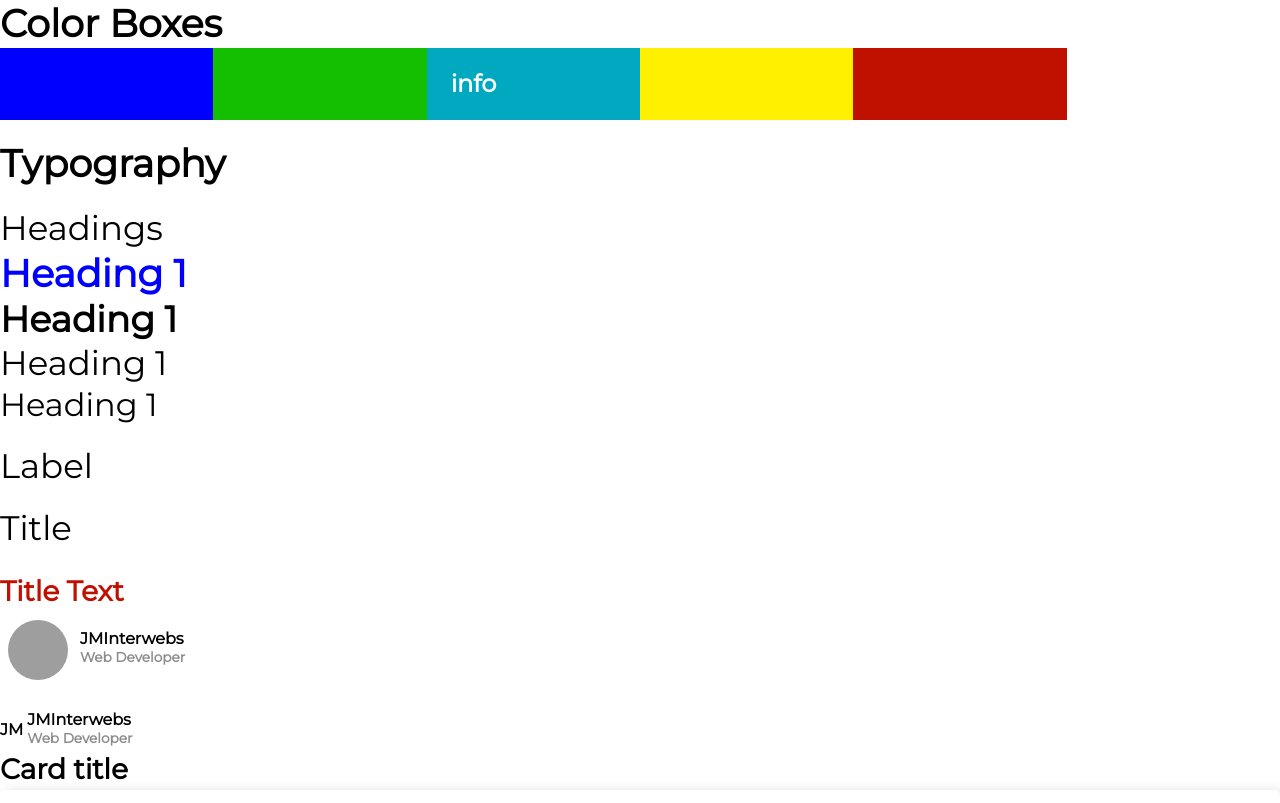
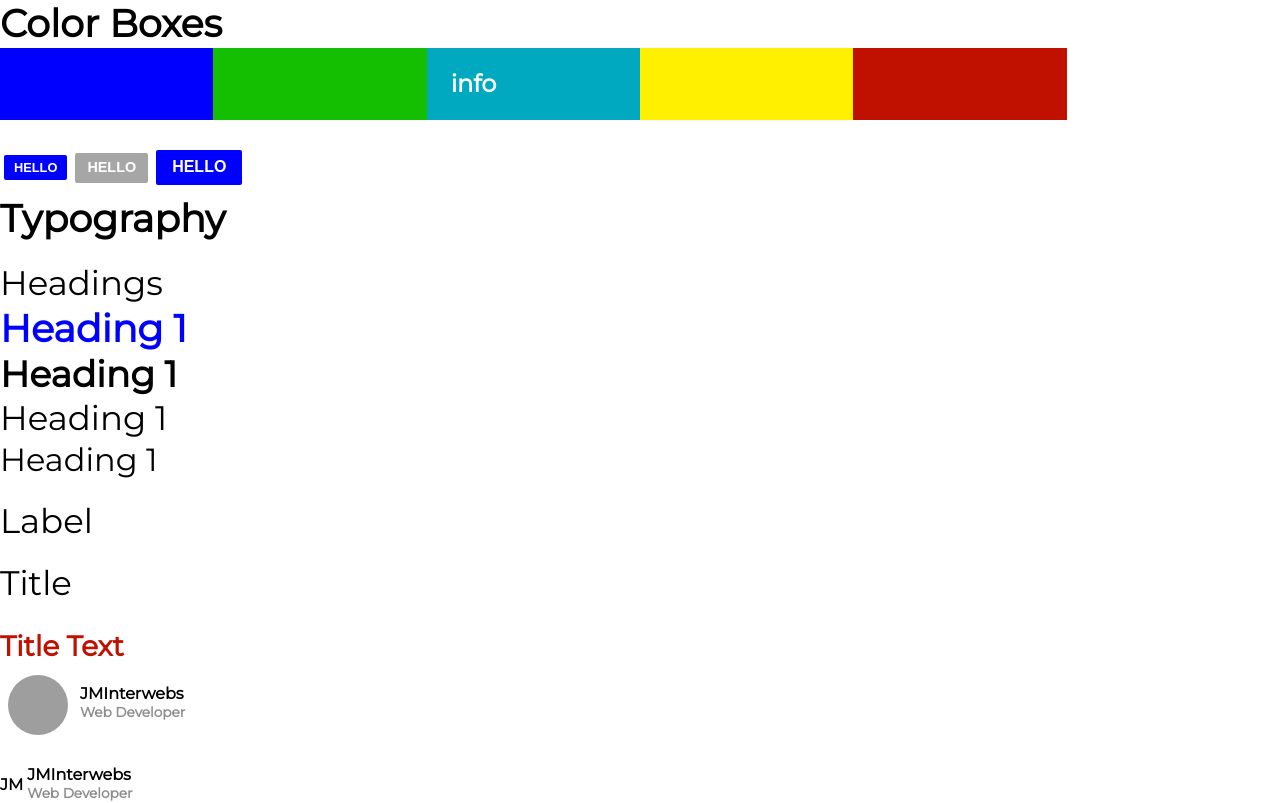
Before and after one commit to jminterwebs/jmdesign, a React (Create React App) app: page / in a window 1280 px wide. Shown: the top 803 px of the page. Built offline with nearby package versions, Linux system fonts and the light colour scheme; grey boxes are pictures that could not be loaded; a web font is replaced by a local one.

Commit message:
added button

```diff
--- a/src/components/App.js
+++ b/src/components/App.js
@@ -5,6 +5,7 @@ import Heading from 'components/typography/Heading';
 import Label from 'components/typography/Label';
 import Title from 'components/typography/Title';
 
+import Button from 'components/button/Button';
 import Avatar from 'components/avatar/Avatar';
 import Card from 'components/card/Card';
 import Badge from 'components/badge/Badge';
@@ -45,6 +46,20 @@ export default function App() {
           <Label text="default" labelColor="white" />
         </div>
       </div>
+      <br />
+
+      <Button size="small" label="badge" type="primary" text="Hello" />
+
+      <Button
+        size="medium"
+        label="badge"
+        type="button"
+        buttonType="submit"
+        text="Hello"
+      />
+
+      <Button size="large" label="badge" type="primary" text="Hello" />
+
       <br />
       <Heading text="Typography" size="x-large" />
       <br />
--- /dev/null
+++ b/src/components/button/Button.js
@@ -0,0 +1,37 @@
+import React from 'react';
+import PropTypes from 'prop-types';
+
+import './button.scss';
+
+export default function Button(props) {
+  const { size, type, outlined, buttonType, text, onClick } = props;
+
+  const buttonOutlined = outlined ? `${type}-outlined` : '';
+
+  return (
+    <button
+      onClick={onClick}
+      // eslint-disable-next-line react/button-has-type
+      type={buttonType}
+      className={`button-style ${type}
+      button-${size} ${buttonOutlined}`}>
+      {text}
+    </button>
+  );
+}
+
+Button.propTypes = {
+  size: PropTypes.string,
+  type: PropTypes.string,
+  buttonType: PropTypes.string,
+  outlined: PropTypes.bool,
+  text: PropTypes.string.isRequired,
+  onClick: PropTypes.func.isRequired
+};
+
+Button.defaultProps = {
+  size: 'medium',
+  type: 'button',
+  buttonType: 'button',
+  outlined: false
+};
--- /dev/null
+++ b/src/components/button/button.scss
@@ -0,0 +1,31 @@
+@import '../../styles/scss/colors.scss';
+
+.button-style {
+  font-size: 0.8871em;
+  text-transform: uppercase;
+  font-weight: 700;
+  line-height: 1.35em;
+  margin: 10px 4px;
+  border: none;
+  display: inline-flex;
+  align-items: center;
+  border-radius: 2px;
+}
+
+.button-small {
+  font-size: 0.8em;
+  padding: 0px 10px;
+  height: 25px;
+}
+
+.button-medium {
+  font-size: 0.9em;
+  padding: 0px 12px;
+  height: 30px;
+}
+
+.button-large {
+  font-size: 1em;
+  padding: 0px 16px;
+  height: 35px;
+}
--- a/src/styles/scss/_colors.scss
+++ b/src/styles/scss/_colors.scss
@@ -35,3 +35,7 @@ $dark-light-color: #8c8c8c;
 $light-color: #ffffff;
 $light-hover-color: #e6e6e6;
 $light-dark-color: #b8b7b7;
+
+$button-color: #a6a6a6;
+$button-hover-color: #777777;
+$button-dark-color: #555555;
--- a/src/styles/scss/global.scss
+++ b/src/styles/scss/global.scss
@@ -33,6 +33,14 @@ h3 {
   color: white;
   &:hover {
     background: $light-hover-color;
+  }
+}
+
+.button {
+  background: $button-color;
+  color: white;
+  &:hover {
+    background: $button-hover-color;
   }
 }
 
@@ -100,6 +108,16 @@ h3 {
   color: $light-color;
   &:hover {
     background: $light-color;
+    color: white;
+  }
+}
+
+.button-outline {
+  border: 2px solid $button-color;
+  background: white;
+  color: $button-color;
+  &:hover {
+    background: $button-color;
     color: white;
   }
 }
```
Also changed, not shown: 1 other file (tests, documents, lock files or other folders).
